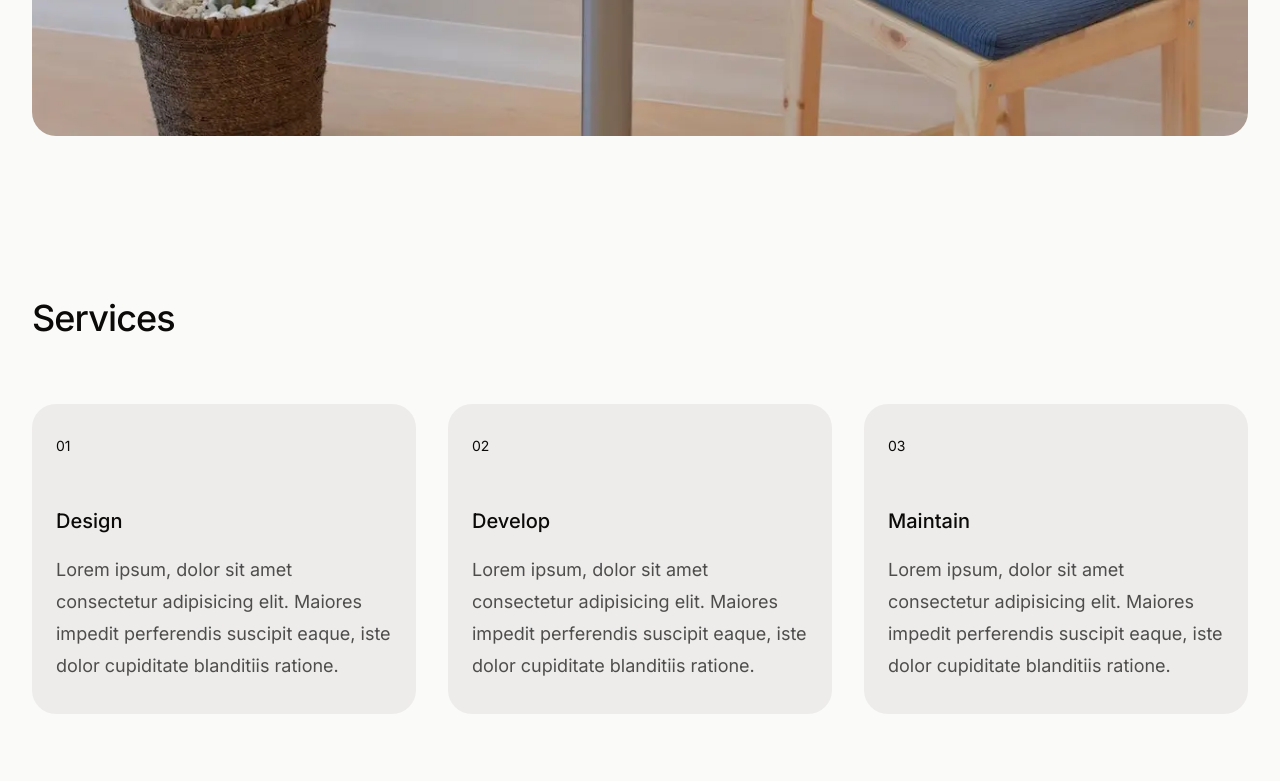
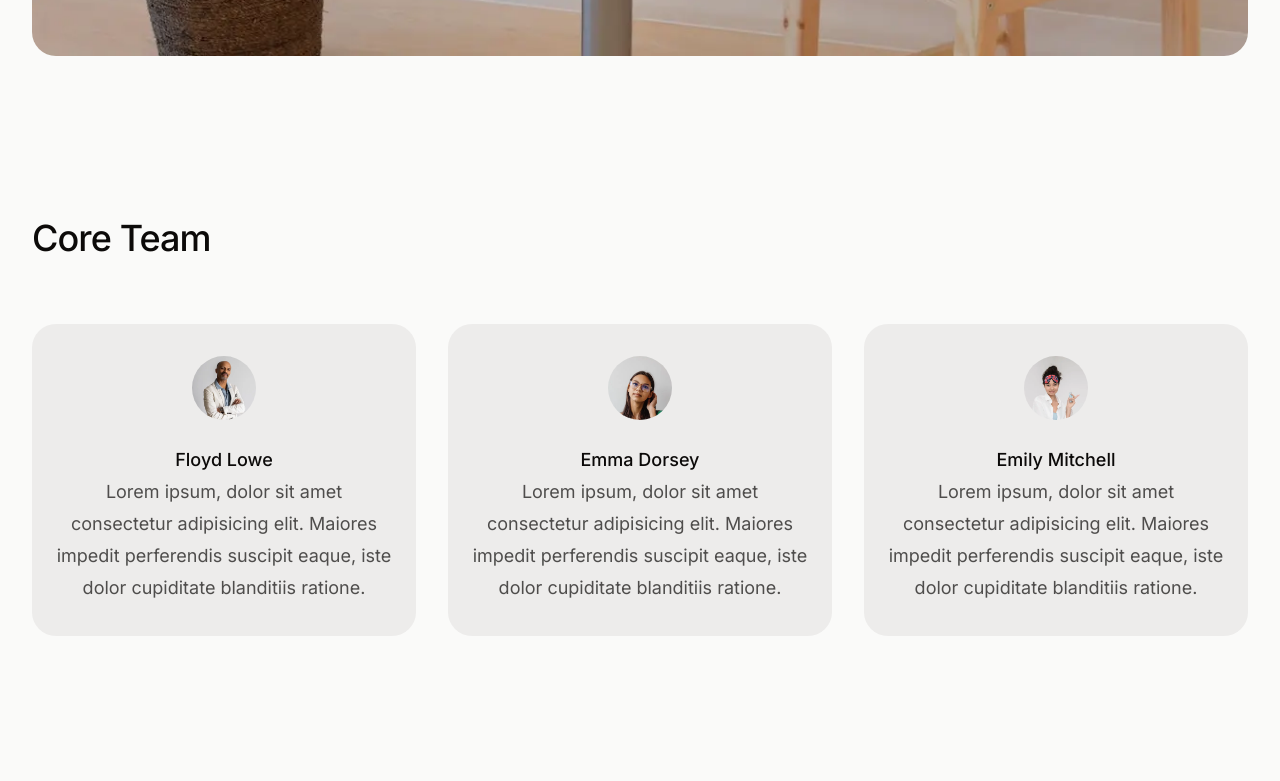
Before and after one commit to dharmabob-ai/dharmabob-ai.github.io, an Astro site: page / in a window 1280 px wide. Shown: the part 1260-2041 px from the top of the page. Built offline with nearby package versions, Linux system fonts and the light colour scheme; Astro itself is replaced by a stand-in of ours.

Commit message:
consolidated pages

```diff
--- /dev/null
+++ b/src/components/home/CoreTeam.astro
@@ -0,0 +1,47 @@
+---
+const services = [
+  {
+    name: 'Floyd Lowe',
+    image: '/assets/team-1.webp',
+    description:
+      'Lorem ipsum, dolor sit amet consectetur adipisicing elit. Maiores impedit perferendis suscipit eaque, iste dolor cupiditate blanditiis ratione.',
+  },
+  {
+    name: 'Emma Dorsey',
+    image: '/assets/team-2.webp',
+    description:
+      'Lorem ipsum, dolor sit amet consectetur adipisicing elit. Maiores impedit perferendis suscipit eaque, iste dolor cupiditate blanditiis ratione.',
+  },
+  {
+    name: 'Emily Mitchell',
+    image: '/assets/team-3.webp',
+    description:
+      'Lorem ipsum, dolor sit amet consectetur adipisicing elit. Maiores impedit perferendis suscipit eaque, iste dolor cupiditate blanditiis ratione.',
+  },
+];
+---
+
+<section class="py-16 sm:py-20">
+  <div class="mx-auto max-w-2xl px-4 sm:px-6 lg:max-w-7xl lg:px-8">
+    <div class="flex flex-col gap-12 sm:gap-16">
+      <h2 class="text-3xl font-medium tracking-tight sm:text-4xl">Core Team</h2>
+      <div class="grid gap-8 lg:grid-cols-3">
+        {
+          services.map((item) => (
+            <li class="bg-primary-500/10 dark:bg-primary-400/10 flex flex-col gap-12 rounded-3xl px-6 py-8">
+              <div class="space-y-6">
+                <img class="mx-auto h-auto w-16 rounded-full" src={item.image} alt={item.name} />
+                <div class="text-center">
+                  <h3 class="text-lg font-medium">{item.name}</h3>
+                  <p class="text-primary-950/70 dark:text-primary-200/70 text-base sm:text-lg">
+                    {item.description}
+                  </p>
+                </div>
+              </div>
+            </li>
+          ))
+        }
+      </div>
+    </div>
+  </div>
+</section>
--- a/src/components/home/Cta.astro
+++ b/src/components/home/Cta.astro
@@ -5,7 +5,7 @@
     >
       <div class="flex flex-col gap-4 sm:gap-6">
         <h2 class="mx-auto max-w-sm text-3xl font-medium tracking-tight sm:text-4xl">
-          Let's make something amazing together
+          Introducing Dharma Bob
         </h2>
         <p class="text-primary-950/70 dark:text-primary-200/70 mx-auto max-w-2xl text-lg">
           Ac euismod vel sit maecenas id pellentesque eu sed consectetur. Malesuada adipiscing
--- a/src/components/home/Expertise.astro
+++ b/src/components/home/Expertise.astro
@@ -42,7 +42,7 @@ const features = [
 <section class="py-16 sm:py-20">
   <div class="mx-auto max-w-2xl px-4 sm:px-6 lg:max-w-7xl lg:px-8">
     <div class="grid gap-12 lg:grid-cols-3 lg:gap-8">
-      <h2 class="text-3xl font-medium tracking-tight sm:text-4xl">Expertise</h2>
+      <h2 class="text-3xl font-medium tracking-tight sm:text-4xl">Roadmap</h2>
       <div class="lg:col-span-2">
         <dl
           class="-mt-3"
--- a/src/components/layout/Footer.astro
+++ b/src/components/layout/Footer.astro
@@ -29,15 +29,15 @@ const bottomLinks = [
     header: 'Company',
     links: [
       {
-        name: 'Home',
+        name: 'About',
         href: '/',
         isExternal: false,
       },
-      {
-        name: 'About',
-        href: '/about',
-        isExternal: false,
-      },
+//      {
+//        name: 'About',
+//        href: '/about',
+//        isExternal: false,
+//      },
 //      {
 //        name: 'Pricing',
 //        href: '/pricing',
@@ -84,7 +84,7 @@ const today = new Date();
     <div class="flex flex-col justify-between gap-12 sm:gap-16 lg:flex-row">
       <div class="flex max-w-sm flex-col items-start gap-6 sm:gap-8">
         <img
-          class="h-40 w-auto"
+          class="h-24 w-auto"
           width="103"
           height="157"
           :src="$store.theme.isDark ? '/assets/logo-inverted.svg' : '/assets/logo.svg'"
--- a/src/components/layout/Header.astro
+++ b/src/components/layout/Header.astro
@@ -2,21 +2,21 @@
 const links = [
   {
     ref: '01',
-    name: 'Home',
+    name: 'About',
     href: '/',
   },
-  {
-    ref: '02',
-    name: 'About',
-    href: '/about',
-  },
+//  {
+//    ref: '02',
+//    name: 'About',
+//    href: '/about',
+//  },
 //  {
 //    ref: '03',
 //    name: 'Pricing',
 //    href: '/pricing',
 //  },
   {
-    ref: '03',
+    ref: '02',
     name: 'Contact',
     href: '/contact',
   },
@@ -39,7 +39,7 @@ const links = [
       >
         <span class="sr-only">Stone</span>
         <img
-          class="h-60 w-auto"
+          class="h-40 w-auto"
           width="179"
           height="156"
           :src="$store.theme.isDark ? '/assets/logo-inverted.svg' : '/assets/logo.svg'"
--- a/src/pages/index.astro
+++ b/src/pages/index.astro
@@ -4,6 +4,7 @@ import Cta from '../components/home/Cta.astro';
 import Expertise from '../components/home/Expertise.astro';
 import Hero from '../components/home/Hero.astro';
 import Services from '../components/home/Services.astro';
+import CoreTeam from '../components/home/CoreTeam.astro';
 import Testimonials from '../components/home/Testimonials.astro';
 import Layout from '../layouts/Layout.astro';
 ---
@@ -13,7 +14,7 @@ import Layout from '../layouts/Layout.astro';
   title="Stone · Premium Astro template"
 >
   <Hero />
-  <Services />
+  <CoreTeam />
   <Expertise />
   <About />
 <!--  <Testimonials /> -->
```
Also changed, not shown: public/assets/logo-inverted.svg, src/archived/about.astro (renamed from src/pages/about.astro).
